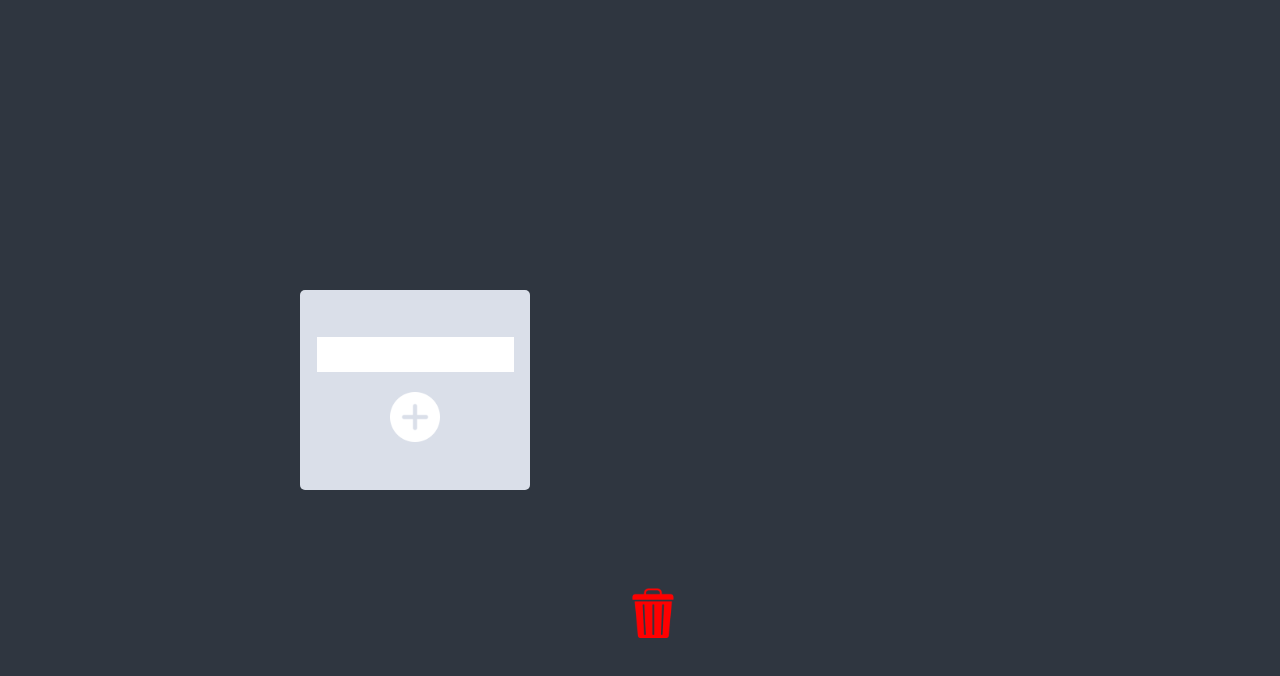
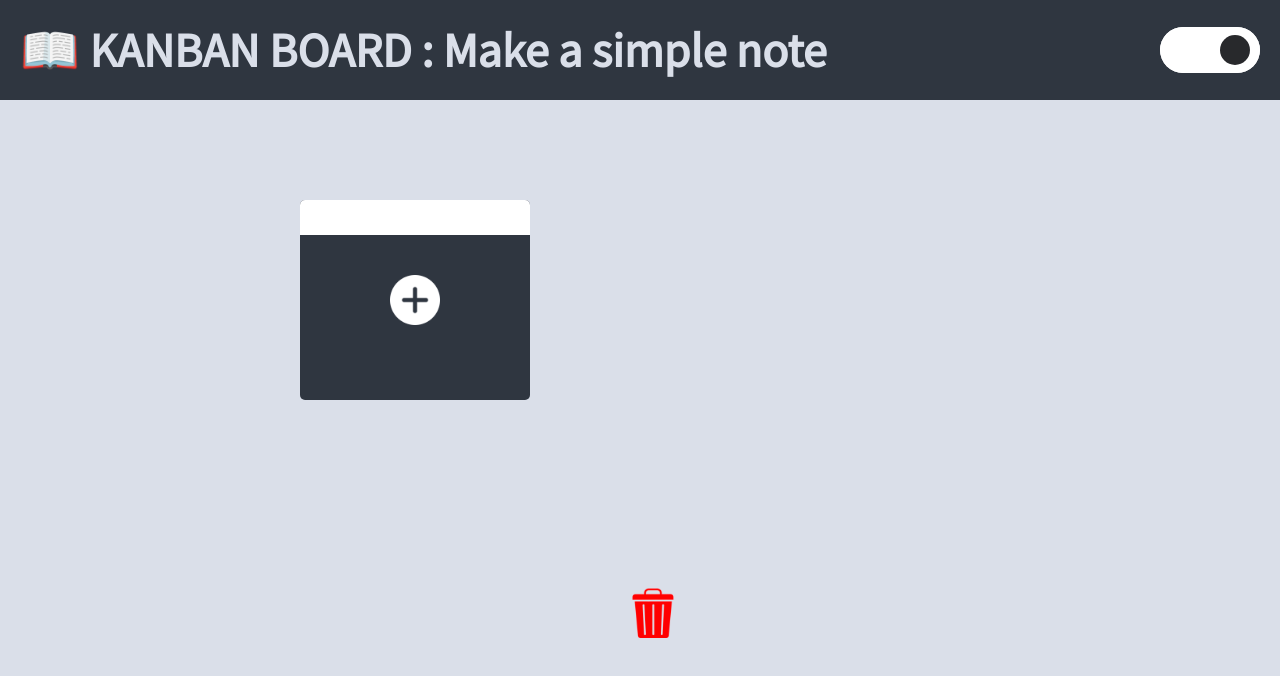
Before and after one commit to coyo-hm/Simple-Kanban-Board, a React (Create React App) app: page / in a window 1280 px wide. Shown: the top 676 px of the page. Built offline with nearby package versions, Linux system fonts and the light colour scheme.

Commit message:
STYLE: Edit Board Style

```diff
--- a/src/App.tsx
+++ b/src/App.tsx
@@ -3,9 +3,9 @@ import { GlobalStyle } from "./style/globalStyle";
 import { ThemeProvider as StyledProvider } from "styled-components";
 import { darkTheme, lightTheme } from "./theme/theme";
 import { Theme } from "./types";
+import useCustomTheme from "./hooks/useTheme";
 
-import DroppableArea from "./components/DroppableArea";
-import useCustomTheme from "./hooks/useTheme";
+import Home from "./components/Home";
 
 interface IThemeContext {
   theme: Theme;
@@ -26,7 +26,7 @@ function App() {
     <ThemeContext.Provider value={{ theme, toggleTheme }}>
       <StyledProvider theme={theme === "dark" ? darkTheme : lightTheme}>
         <GlobalStyle />
-        <DroppableArea />
+        <Home />
       </StyledProvider>
     </ThemeContext.Provider>
   );
--- a/src/components/DraggableBoard.tsx
+++ b/src/components/DraggableBoard.tsx
@@ -8,8 +8,10 @@ import DraggableCard from "./DraggableCard";
 
 const Title = styled.h1`
   text-align: center;
-  margin-bottom: 15px;
+  padding-bottom: 15px;
   font-weight: 700;
+  color: ${(prop) => prop.theme.boardTitleColor};
+  font-size: 24px;
 `;
 
 interface IAreaProps {
--- a/src/components/DroppableArea.tsx
+++ b/src/components/DroppableArea.tsx
@@ -20,15 +20,22 @@ import IconBinOpened from "../images/Icon_bin_opened.png";
 const CreateBoard = styled.form`
   width: 100%;
   text-align: center;
+  height: 100%;
+  position: relative;
 
   input {
     padding: 10px;
     margin-bottom: 20px;
     border: none;
     outline: none;
+    width: 100%;
+    border-radius: 5px 5px 0 0;
   }
 
   button {
+    position: absolute;
+    bottom: calc(50% - 25px);
+    left: calc(50% - 25px);
     background: url(${IconPlusWhite}) no-repeat center/50px;
     width: 50px;
     height: 50px;
@@ -51,7 +58,8 @@ const DeleteBtn = styled.button`
   left: calc(50% - 25px);
 
   &:hover {
-    background: #181a1d url(${IconBinOpened}) no-repeat center/50px;
+    background: ${(prop) => prop.theme.hoverColor} url(${IconBinOpened})
+      no-repeat center/50px;
   }
 `;
 
@@ -67,13 +75,13 @@ function DroppableArea() {
 
   useEffect(() => {
     let savedTodo: IToDoState[] = JSON.parse(
-      sessionStorage.getItem("TODOS") || "[]"
+      localStorage.getItem("TODOS") || "[]"
     );
     setToDos(savedTodo);
   }, []);
 
   useEffect(() => {
-    sessionStorage.setItem("TODOS", JSON.stringify(toDos));
+    localStorage.setItem("TODOS", JSON.stringify(toDos));
   }, [toDos]);
 
   const onDragEnd = (info: DropResult) => {
@@ -198,7 +206,7 @@ function DroppableArea() {
         >
           {(provided) => (
             <Boards {...provided.droppableProps} ref={provided.innerRef}>
-              <BoardContainer>
+              <BoardContainer style={{ padding: "0" }}>
                 <CreateBoard onSubmit={handleSubmit(createBoard)}>
                   <input {...register("boardId", { required: true })} />
                   <button type="submit" />
--- /dev/null
+++ b/src/components/Home.tsx
@@ -0,0 +1,45 @@
+import { Helmet } from "react-helmet";
+import styled from "styled-components";
+import ToggleTheme from "../theme/ToggleTheme";
+import DroppableArea from "./DroppableArea";
+
+const Container = styled.div`
+  display: flex;
+  flex-direction: column;
+  min-width: 550px;
+`;
+
+const Header = styled.header`
+  height: 100px;
+  width: 100%;
+  background-color: ${(prop) => prop.theme.boardColor};
+  color: ${(prop) => prop.theme.bgColor};
+  font-weight: 800;
+  font-size: 48px;
+  line-height: 100px;
+  padding: 0 20px;
+  position: relative;
+`;
+
+const Subtitle = styled.span`
+  @media screen and (max-width: 970px) {
+    & {
+      visibility: hidden;
+    }
+  }
+`;
+
+export default function Home() {
+  return (
+    <Container>
+      <Helmet>
+        <title>SIMPLE KANBAN BOARD</title>
+      </Helmet>
+      <Header>
+        📖 KANBAN BOARD <Subtitle>: Make a simple note</Subtitle>
+        <ToggleTheme />
+      </Header>
+      <DroppableArea />
+    </Container>
+  );
+}
--- a/src/hooks/useTheme.ts
+++ b/src/hooks/useTheme.ts
@@ -1,7 +1,7 @@
 import { useEffect, useState } from "react";
 import { Theme } from "../types";
 
-export default function useTheme() {
+export default function useCustomTheme() {
   const [theme, setTheme] = useState<Theme>("light");
   const setMode = (mode: Theme) => {
     mode === "light"
--- a/src/style/index.tsx
+++ b/src/style/index.tsx
@@ -5,17 +5,14 @@ export const Container = styled.div`
   display: flex;
   max-width: 680px;
   width: 100%;
-  margin: 0 auto;
+  margin: 100px auto;
   justify-content: center;
   align-items: center;
-  height: 100vh;
+  height: 100%;
 `;
 
 export const Boards = styled.div`
   width: 100%;
-  /* display: grid; */
-  /* gap: 10px; */
-  /* grid-template-columns: repeat(3, 1fr); */
   display: flex;
   flex-wrap: nowrap;
   overflow-y: hidden;
@@ -23,15 +20,12 @@ export const Boards = styled.div`
   padding-bottom: 20px;
 
   &::-webkit-scrollbar {
-    //스크롤바 전체
     width: 10px;
   }
   &::-webkit-scrollbar-thumb {
-    //스크롤 막대
     background: rgb(0, 0, 0);
   }
   &::-webkit-scrollbar-track {
-    //스크롤 막대 외부
     background: rgb(0, 0, 0, 0.3);
   }
 `;
--- a/src/theme/ToggleTheme.tsx
+++ b/src/theme/ToggleTheme.tsx
@@ -7,10 +7,9 @@ interface IToggle {
 }
 const ToggleWrapper = styled.div<IToggle>`
   position: absolute;
-  width: 200px;
-
+  width: 100px;
   top: 27px;
-  left: calc(50% + 120px);
+  right: 20px;
 
   label {
     position: absolute;
@@ -69,6 +68,7 @@ export default function ToggleTheme() {
           type="checkbox"
           checked={theme !== "dark"}
           onClick={toggleTheme}
+          readOnly
         />
         <span className="slider"></span>
       </label>
--- a/src/theme/styled.d.ts
+++ b/src/theme/styled.d.ts
@@ -6,5 +6,7 @@ declare module "styled-components" {
     bgColor: string;
     boardColor: string;
     textColor: string;
+    boardTitleColor: string;
+    hoverColor: string;
   }
 }
--- a/src/theme/theme.ts
+++ b/src/theme/theme.ts
@@ -5,11 +5,15 @@ export const darkTheme: DefaultTheme = {
   cardColor: "#ffffff",
   boardColor: "#DADFE9",
   textColor: "#444444",
+  boardTitleColor: "black",
+  hoverColor: "#DADFE9",
 };
 
 export const lightTheme: DefaultTheme = {
-  bgColor: "#2f3640",
+  bgColor: "#DADFE9",
   cardColor: "#ffffff",
-  boardColor: "#DADFE9",
+  boardColor: "#2f3640",
   textColor: "#444444",
+  boardTitleColor: "white",
+  hoverColor: "#181a1d",
 };
```
Also changed, not shown: src/images/notes.png (added), 1 other file (tests, documents, lock files or other folders).
